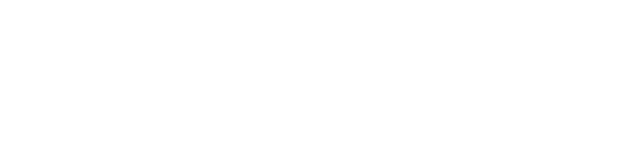
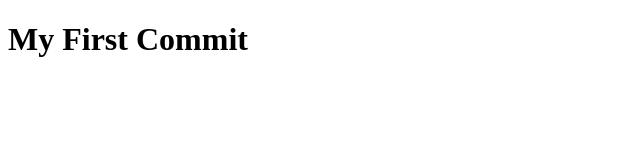
Before and after one commit to Peter42306/TestFolder202410312043, a plain HTML site: page index.html in a window 1280 px wide. Shown: the whole page, without its empty margins (0-640 px from the left). Drawn offline with Linux system fonts and the light colour scheme.

Commit message:
Commit 2. Text Fy first commit

```diff
--- a/index.html
+++ b/index.html
@@ -6,6 +6,6 @@
     <title>Document</title>
 </head>
 <body>
-
+    <h1>My First Commit</h1>
 </body>
 </html>
```
